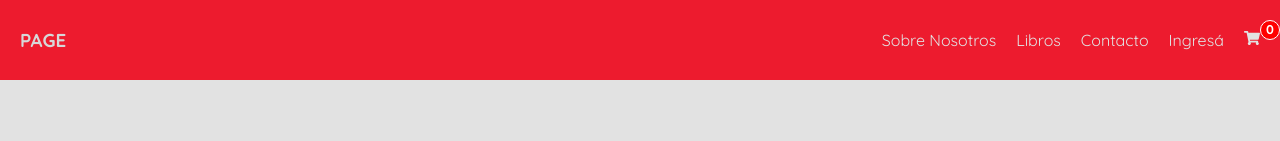
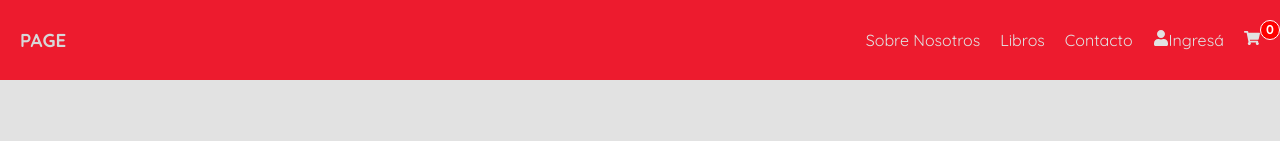
Before and after one commit to ezeabregu/librosPage, a React (Create React App) app: page / in a window 1280 px wide. Shown: the top 141 px of the page. Built offline with nearby package versions, Linux system fonts and the light colour scheme.

Commit message:
loginUser changes

```diff
--- a/src/components/Navbar/MenuBurger/MenuBurger.jsx
+++ b/src/components/Navbar/MenuBurger/MenuBurger.jsx
@@ -7,8 +7,11 @@ import { useDispatch, useSelector } from "react-redux";
 import { toggleOcultarCarrito } from "../../../redux/carrito/carritoSlice";
 import { toggleOcultarMenuBurger } from "../../../redux/menuBurger/menuBurgerSlice";
 import { useEffect } from "react";
+import { FaUser } from "react-icons/fa";
 
 const MenuBurger = () => {
+  const currentUser = useSelector((state) => state.user.currentUser);
+
   const ocultarCarrito = useSelector((state) => state.cart.hidden);
   const dispatch = useDispatch();
 
@@ -34,7 +37,8 @@ const MenuBurger = () => {
             Contacto
           </NavLinkStyled>
           <NavLinkStyled to="/login" onClick={() => ocultarMenuBurger()}>
-            Ingresá
+            <FaUser />
+            {currentUser ? `${currentUser.name}` : "Ingresá"}
           </NavLinkStyled>
           <CartLinkStyled>
             <CarritoIcono
--- a/src/components/Navbar/Navbar.jsx
+++ b/src/components/Navbar/Navbar.jsx
@@ -14,6 +14,7 @@ import CarritoIcono from "./CarritoIcono/CarritoIcono";
 import { useDispatch, useSelector } from "react-redux";
 import { toggleOcultarCarrito } from "../../redux/carrito/carritoSlice";
 import { useState } from "react";
+import { FaUser } from "react-icons/fa";
 
 const Navbar = () => {
   //const currentUser = useSelector((state) => state.user.currentUser);
@@ -38,7 +39,10 @@ const Navbar = () => {
           <NavLinkStyled to="/productos">Libros</NavLinkStyled>
           <NavLinkStyled to="/contacto">Contacto</NavLinkStyled>
           <NavLinkStyled to="/login">
-            <span>{currentUser ? `${currentUser.name}` : "Ingresá"}</span>
+            <span>
+              <FaUser />
+              {currentUser ? `${currentUser.name}` : "Ingresá"}
+            </span>
           </NavLinkStyled>
           <CartLinkStyled>
             <CarritoIcono
--- a/src/pages/user/userStyles.js
+++ b/src/pages/user/userStyles.js
@@ -15,6 +15,11 @@ export const ContentUserAndVerify = styled.div`
   display: flex;
   flex-direction: row;
   justify-content: space-around;
+  @media (max-width: 800px) {
+    flex-direction: column;
+    align-items: center;
+    gap: 1rem;
+  }
 `;
 
 export const NameUserStyled = styled.h2`
```
